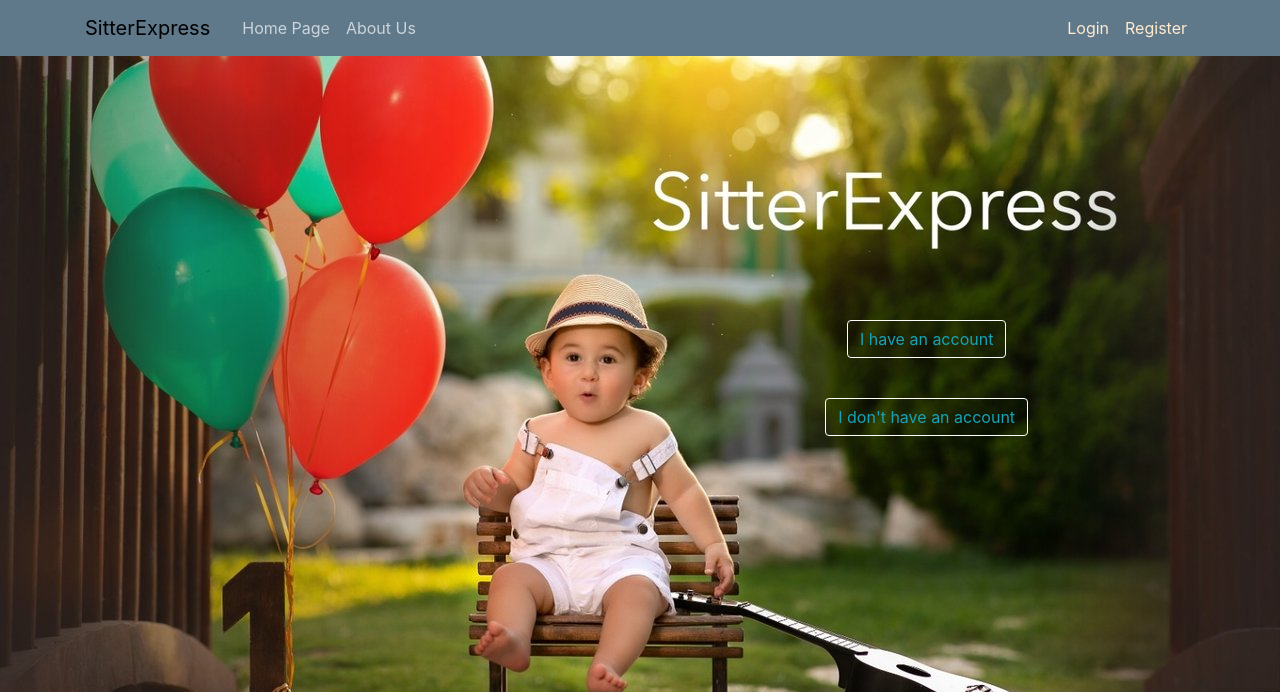
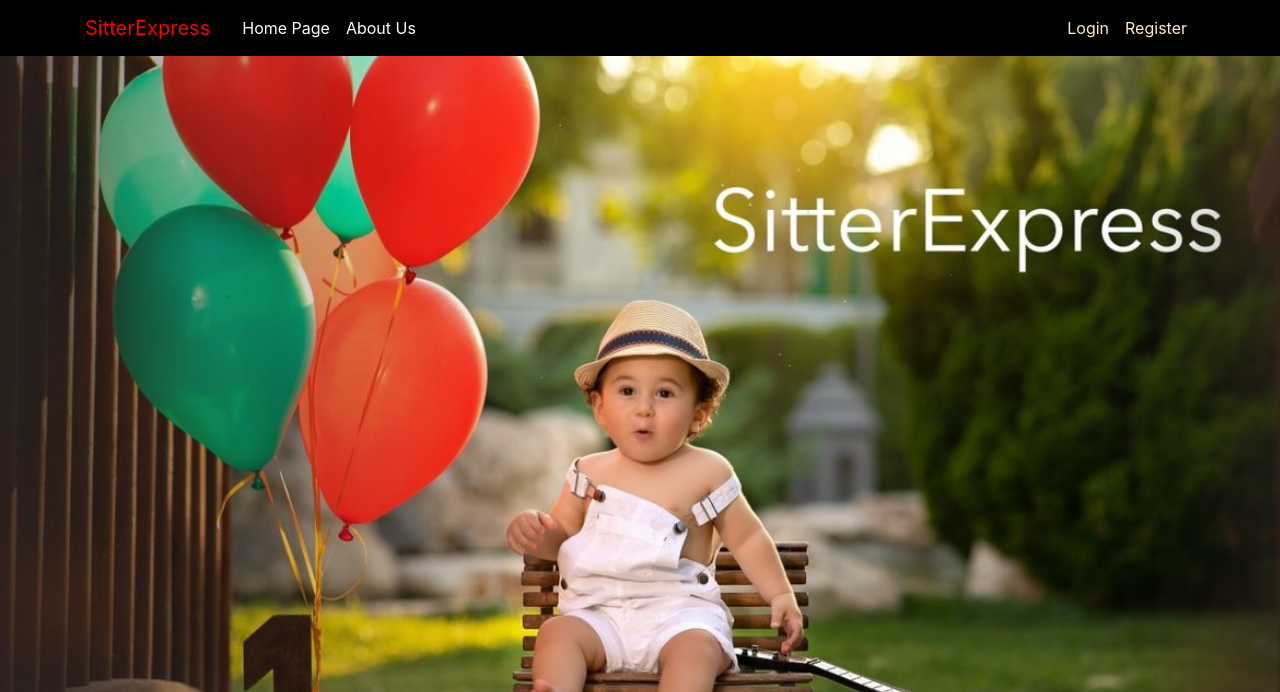
Before and after one commit to GalTayeb/SitterExpress, a Django app: page / in a window 1280 px wide. Shown: the top 692 px of the page. Run offline with Django 3.2, Linux system fonts and the light colour scheme; parts of the project's set-up code (start-up, migrations or seed data) failed here and were passed over; some libraries are stand-ins or nearby versions.

Commit message:
New Update

```diff
--- a/babySitter/forms.py
+++ b/babySitter/forms.py
@@ -2,13 +2,13 @@ from django import forms
 from babySitter.models import BabysitterOrders, ParentOrders
 
 
-class BabysitterOrders(forms.ModelForm):
+class FormBabysitterOrders(forms.ModelForm):
     class Meta:
         model = BabysitterOrders
         fields = ['date', 'name', 'phone_number', 'rating']
 
 
-class ParentOrders(forms.ModelForm):
+class FormParentOrders(forms.ModelForm):
     class Meta:
         model = ParentOrders
         fields = ['date', 'name', 'phone_number', 'rating']
--- a/babySitter/static/babySitter/main.css
+++ b/babySitter/static/babySitter/main.css
@@ -1,11 +1,12 @@
 body {
-  background: #fafafa;
-  color: #333333;
+  background: url('/media/Logo.jpg');
+  background-size: 1400px;
+  color: #000000;
   margin-top: 5rem;
 }
 
 h1, h2, h3, h4, h5, h6 {
-  color: #444444;
+  color: rgba(0, 0, 0, 1);
 }
 
 ul {
@@ -13,11 +14,11 @@ ul {
 }
 
 .bg-steel {
-  background-color: #5f788a;
+  background-color: #000000;
 }
 
 .site-header .navbar-nav .nav-link {
-  color: #cbd5db;
+  color: #ffffff;
 }
 
 .site-header .navbar-nav .nav-link:hover {
@@ -31,17 +32,17 @@ ul {
 .content-section {
   background: #ffffff;
   padding: 10px 20px;
-  border: 1px solid #dddddd;
+  border: 1px solid #000000;
   border-radius: 3px;
   margin-bottom: 20px;
 }
 
 .article-title {
-  color: #444444;
+  color: #ffffff;
 }
 
 a.article-title:hover {
-  color: #428bca;
+  color: #ffffff;
   text-decoration: none;
 }
 
@@ -58,11 +59,11 @@ a.article-title:hover {
 .article-metadata {
   padding-bottom: 1px;
   margin-bottom: 4px;
-  border-bottom: 1px solid #e3e3e3
+  border-bottom: 1px solid #f6fffd
 }
 
 .article-metadata a:hover {
-  color: #333;
+  color: #ffffff;
   text-decoration: none;
 }
 
--- a/babySitter/templates/babySitter/about.html
+++ b/babySitter/templates/babySitter/about.html
@@ -4,8 +4,9 @@
       <head>
         <style>
         body {
-            background-image: url('/media/Background.jpg');
+            background-image: url('/media/Logo.jpg');
             margin-left: 750px;
+            background-size: 1400px;
         }
         </style>
         <style>
--- a/babySitter/templates/babySitter/b_orders.html
+++ b/babySitter/templates/babySitter/b_orders.html
@@ -11,14 +11,14 @@
                     border-collapse: collapse;
                     border-spacing: 0;
                     width: 100%;
-                    border: 1px solid #ddd;
+                    border: 1px solid #000000;
                 }
                 th, td {
                     text-align: left;
                     padding: 16px;
                 }
                 tr:nth-child(even) {
-                    background-color: #f2f2f2;
+                    background-color: #000000;
                 }
             </style>
         </head>
--- a/babySitter/templates/babySitter/base.html
+++ b/babySitter/templates/babySitter/base.html
@@ -17,7 +17,7 @@
     <header class="site-header">
       <nav class="navbar navbar-expand-md navbar-dark bg-steel fixed-top">
         <div class="container">
-          <a class="navbar-brand mr-4" style="color: Black">SitterExpress</a>
+          <a class="navbar-brand mr-4" style="color: Red">SitterExpress</a>
           <button class="navbar-toggler" type="button" data-toggle="collapse" data-target="#navbarToggle" aria-controls="navbarToggle" aria-expanded="false" aria-label="Toggle navigation">
           <span class="navbar-toggler-icon"></span>
           </button>
--- a/babySitter/templates/babySitter/p_orders.html
+++ b/babySitter/templates/babySitter/p_orders.html
@@ -11,14 +11,14 @@
                     border-collapse: collapse;
                     border-spacing: 0;
                     width: 100%;
-                    border: 1px solid #ddd;
+                    border: 1px solid #000000;
                 }
                 th, td {
                     text-align: left;
                     padding: 16px;
                 }
                 tr:nth-child(even) {
-                    background-color: #f2f2f2;
+                    background-color: #000000;
                 }
             </style>
         </head>
--- a/babySitter/templates/babySitter/welcome.html
+++ b/babySitter/templates/babySitter/welcome.html
@@ -4,8 +4,9 @@
       <head>
         <style>
         body {
-            background-image: url('/media/Background.jpg');
+            background-image: url('/media/Logo.jpg');
             margin-left: 750px;
+            background-size: 1400px;
         }
         </style>
         <style>
@@ -15,13 +16,15 @@
       </head>
     <body>
     <br/><br/><br/><br/><br/><br/><br/><br/><br/><br/>
-            <div class="form-group" >
-                <a href="{% url 'login' %}" class="btn btn-outline-info" style="border-color: white">I have an account</a>
-            </div>
-        <br/>
-            <div class="form-group">
-                <a href="{% url 'babySitter-choice' %}" class="btn btn-outline-info" style="border-color: white">I don't have an account</a>
-            </div>
+{#         #}
+{#            <div class="form-group" >#}
+{#                <a href="{% url 'login' %}" class="btn btn-outline-info" style="border-color: black">I have an account</a>#}
+{#            </div>#}
+{#        <br/>#}
+{#            <div class="form-group">#}
+{#                <a href="{% url 'babySitter-choice' %}" class="btn btn-outline-info" style="border-color: black">I don't have an account</a>#}
+{#            </div>#}
+{#    #}
     </body>
     </div>
 {% endblock content %}
--- a/babySitter/views.py
+++ b/babySitter/views.py
@@ -1,5 +1,7 @@
+from babySitter.forms import FormBabysitterOrders
+from babySitter.models import BabysitterOrders, ParentOrders
+from datetime import timezone
 from django.shortcuts import render, redirect
-from babySitter.models import BabysitterOrders, ParentOrders
 from users.models import ModelBabysitter
 import json
 from django.http import HttpResponse
@@ -26,15 +28,26 @@ def home(request):
                 price = request.POST.get('price') #salary_per_hour
                 kids = request.POST.get('kids') #max_kids
                 rating = request.POST.get('rating') #rating
-                radius = request.POST.get('radius')
                 results = ModelBabysitter.objects.filter(salary_per_hour__lte=int(price)).filter(max_kids__gte=int(kids)).filter(rating__gte=float(rating))
                 return render(request, 'babySitter/details.html', {"users": results})
             return render(request, 'babySitter/home.html')
 
 
 def details(request):
+    if request.method == 'POST':
+        form = FormBabysitterOrders()
+        if form.is_valid():
+            orders = FormBabysitterOrders()
+            orders.date = timezone.now()
+            orders.name = request.POST.get('name')
+            orders.phone_number = request.POST.get('phone_number')
+            orders.rating = request.POST.get('rating')
+            orders.save()
+            return redirect('babySitter-thanks')
+        else:
+            form = FormBabysitterOrders
     users = ModelBabysitter.objects.all()
-    return render(request, 'babySitter/details.html', {"users": users})
+    return render(request, 'babySitter/details.html', {"users": users, "form": form})
 
 
 def b_orders(request):
@@ -49,6 +62,8 @@ def p_orders(request):
 
 def thanks(request):
     return render(request, 'babySitter/thanks.html')
+
+
 
 
 # def get_locations(request):
--- a/users/templates/users/profile.html
+++ b/users/templates/users/profile.html
@@ -20,7 +20,7 @@
               {{ form|crispy }}
           </fieldset>
           <div class="form-group">
-              <button class="btn btn-outline-info" type="submit">Update</button>
+              <button class="btn btn-outline-dark" type="submit">Update</button>
           </div>
       </form>
     </div>
```
Also changed, not shown: babySitter/templates/babySitter/choice.html (+6 -3 lines), babySitter/templates/babySitter/details.html (+11 -7 lines), babySitter/templates/babySitter/home.html (+2 -5 lines), users/models.py (+1 -7 lines), users/templates/users/login.html (+11 -2 lines), users/templates/users/logout.html (+13 -5 lines), users/templates/users/register.html (+8 -1 lines), media/Background.jpeg (added), media/Logo.jpg (renamed from media/Background.jpg), users/migrations/0002_auto_20200818_1017.py (added).
